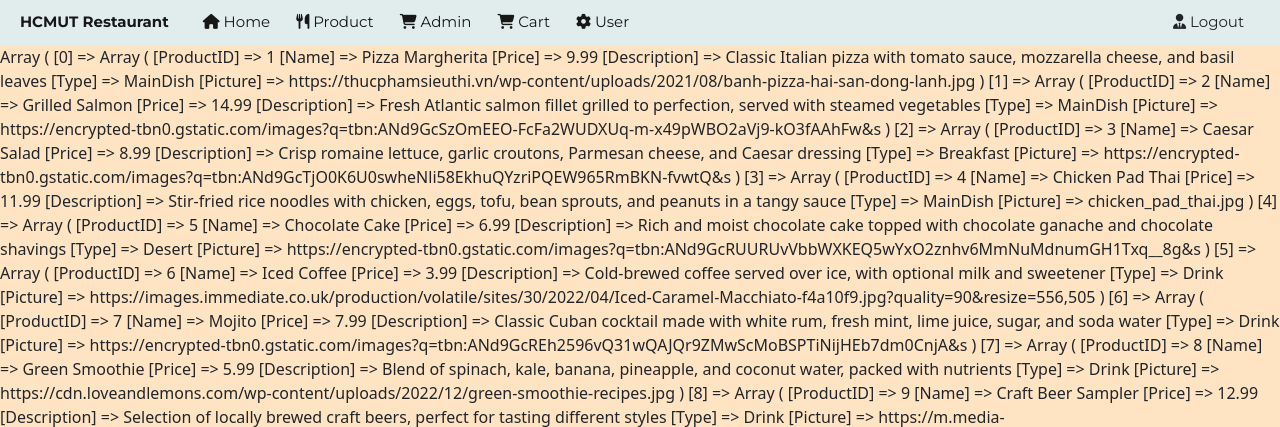
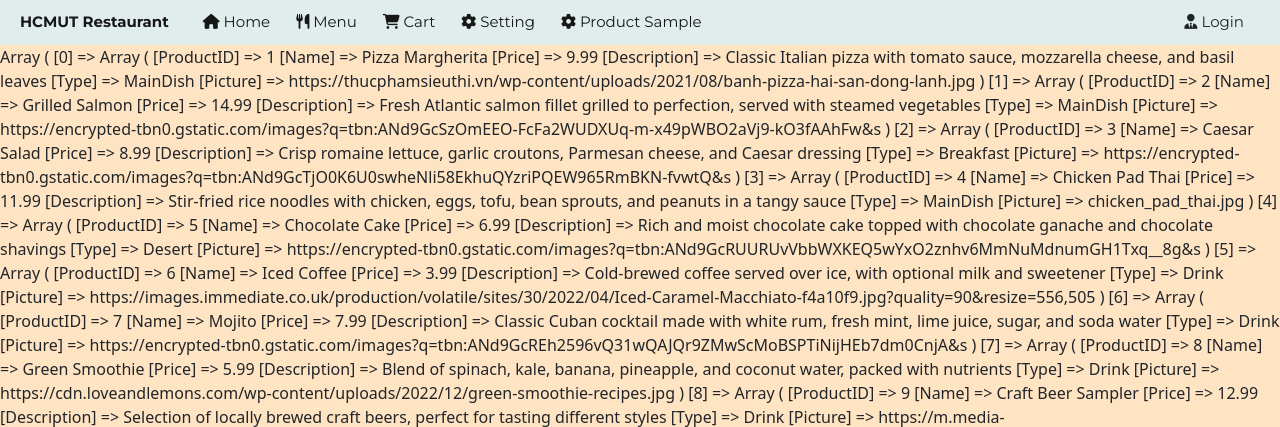
Before and after one commit to GHTuan/Restaurant-Management-System, a PHP site: page /index.php?controller=menu in a window 1280 px wide. Shown: the top 427 px of the page. Run offline with PHP 8.4, Linux system fonts and the light colour scheme; data comes from the database, SQL or seed files in the repository; some libraries are stand-ins or nearby versions.

Commit message:
Change navbar for user menu site

```diff
--- a/View/user/pages/menu.php
+++ b/View/user/pages/menu.php
@@ -6,7 +6,7 @@
     <script src="https://cdn.jsdelivr.net/npm/unorm@1.6.0/lib/unorm.min.js"></script>
 
 <?php
-require('View/admin/layouts/navbar.php');
+require('View/user/layouts/navbar2.php');
 print_r($data)
 ?>
 <style>
```
